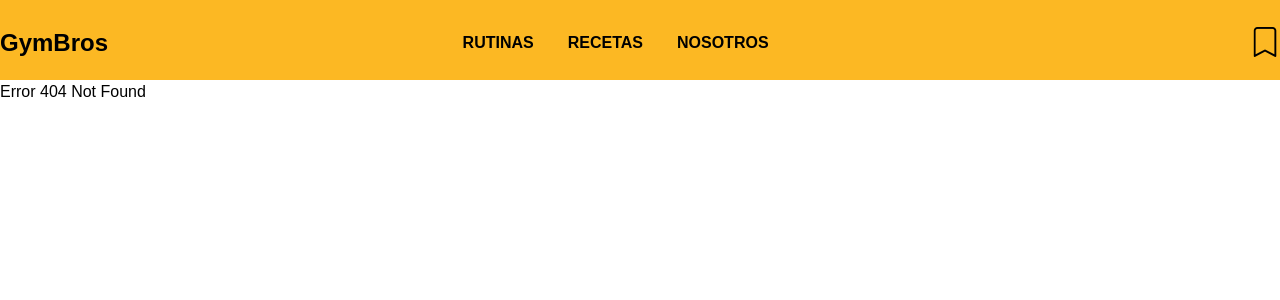
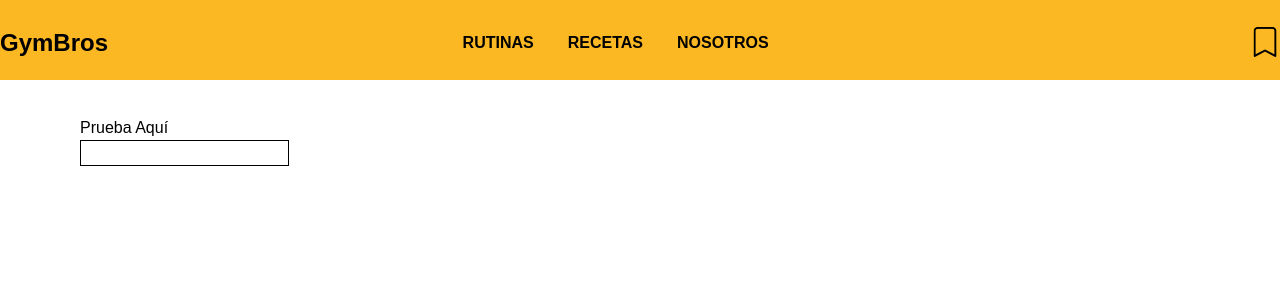
Before and after one commit to saintmrti/ProyectoGymBros, a React (Vite) app: page /test in a window 1280 px wide. Before the commit this address had no page. Shown: the top 300 px of the page. Built offline with nearby package versions, Linux system fonts and the light colour scheme.

Commit message:
agregamos test

```diff
--- a/src/App.jsx
+++ b/src/App.jsx
@@ -3,6 +3,7 @@ import ItemListContainer from './components/ItemList/ItemListContainer'
 import NavBar from './components/NavBar/NavBar'
 import { BrowserRouter, Routes, Route } from "react-router-dom";
 import ItemDetailContainer from './components/ItemDetail/ItemDetailContainer';
+import Test from './components/Test';
 
 function App() {
 
@@ -14,6 +15,7 @@ function App() {
         <Route path='/' element={<ItemListContainer/>} />
         <Route path='/producto/:idProducto' element={<ItemDetailContainer/>} />
         <Route path='*' element={<p>Error 404 Not Found</p>} />
+        <Route path='/test' element={<Test/>} />
         </Routes>
       </BrowserRouter>
     </>
--- a/src/components/ItemDetail/ItemDetailContainer.jsx
+++ b/src/components/ItemDetail/ItemDetailContainer.jsx
@@ -24,7 +24,8 @@ const ItemDetailContainer = () => {
 
     promesaDetails.then((res) => {
         setDetails(res)
-    })
+    }).catch(error=>console.log("Hubo un problema con la promesa: " + error))
+
   }, [idProducto])
   return (
     <>
--- /dev/null
+++ b/src/components/Test.jsx
@@ -0,0 +1,19 @@
+const Test = () => {
+  function handleOnClick() {
+
+  }
+
+  function handleOnKeyDown(e) {
+    // const inputTxt = document.getElementById('entradaTxt')
+    let keycode = e.keycode || e.which
+    keycode == 65 || keycode == 69 || keycode == 73 || keycode == 79 || keycode == 85 ? e.preventDefault() : console.log(e)
+  }
+  return (
+    <>
+      <div className="mt-9 ml-20" onClick={handleOnClick}>Prueba Aquí</div>
+      <input id="entradaTxt" className="ml-20 border border-black" type="text" onKeyDown={handleOnKeyDown}/>
+    </>
+  )
+}
+
+export default Test
```
